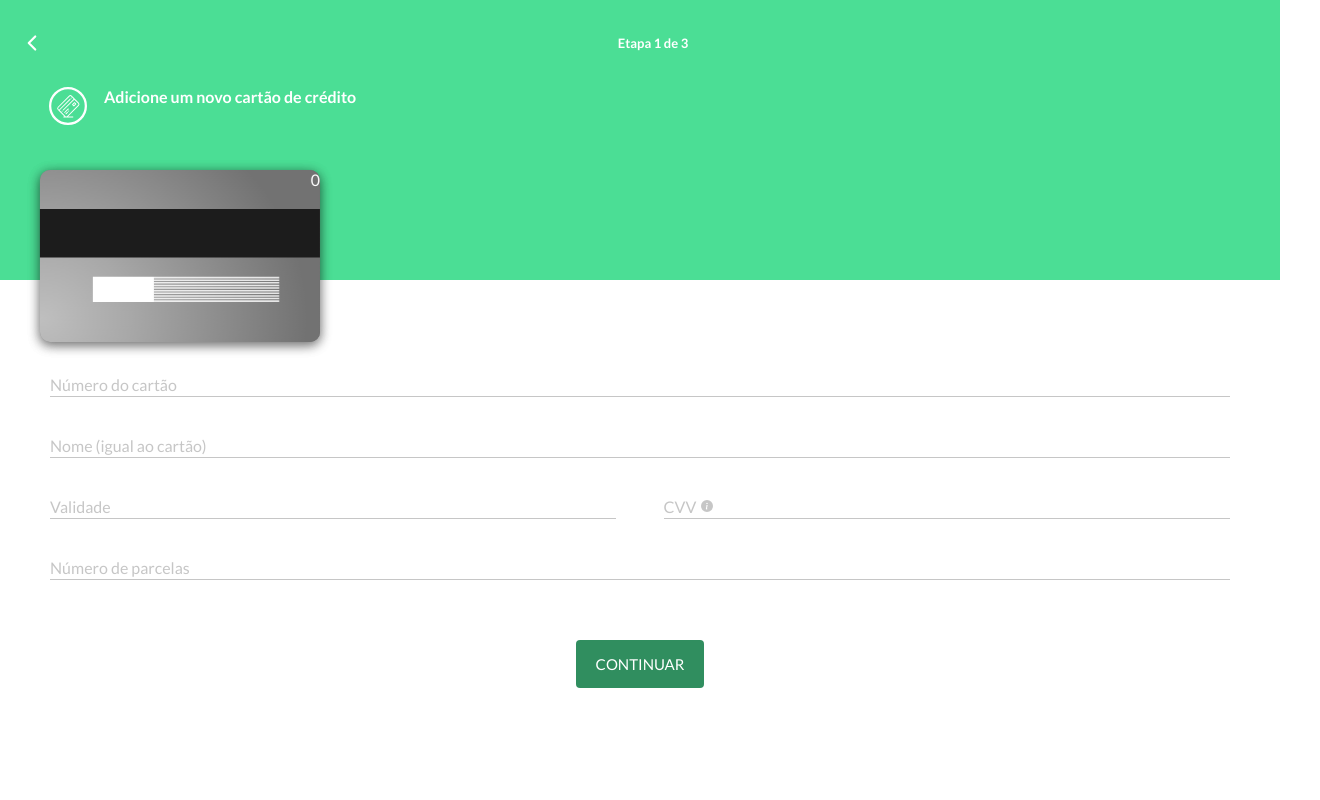
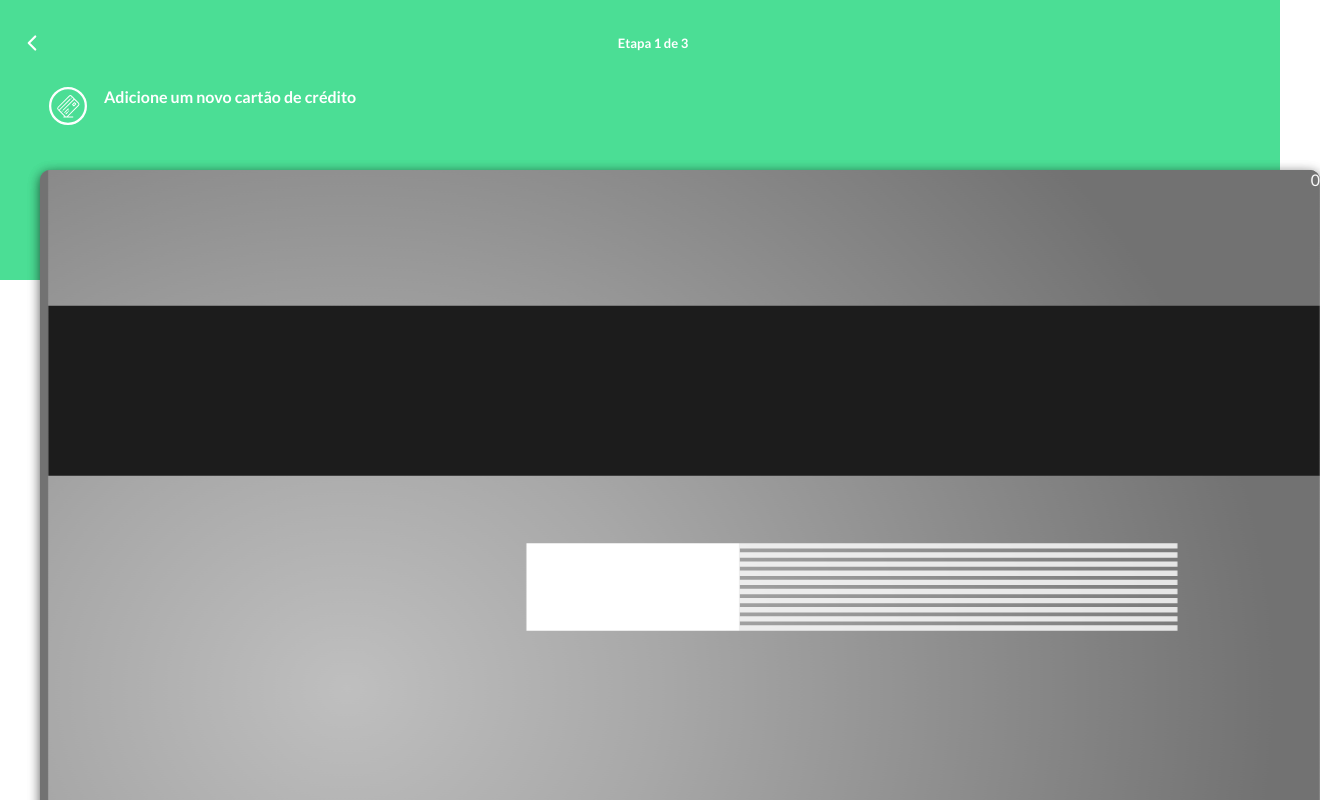
Before and after one commit to brunoJSX/bexs-challenge, a React (Vite) app: page / in a window 1280 px wide. Shown: the top 800 px of the page, 1320 px wide, since content can reach past the window. Built offline with nearby package versions, Linux system fonts and the light colour scheme.

Commit message:
fix: fixed responsible layout of the CreditCard component

```diff
--- a/src/components/CreditCard/styles.ts
+++ b/src/components/CreditCard/styles.ts
@@ -11,6 +11,8 @@ type IContainerProps = {
 
 export const Container = styled.div<IContainerProps>`
   perspective: 1000px;
+  width: 100vw;
+  height: calc(100vw * 0.6142);
 
   > div {
     transition: transform 0.6s;
@@ -18,8 +20,8 @@ export const Container = styled.div<IContainerProps>`
     transform: ${({ side }) =>
     side === 'back' ? 'rotateY(180deg)' : 'rotateY(0deg)'};
 
-    width: 280px;
-    height: 171.98px;
+    width: 100%;
+    height: 100%;
     color: #ffffff;
   }
 `;
@@ -49,6 +51,8 @@ export const CardFrontContainer = styled.div<ICardProps>`
       #a8a8a8 33.7%,
       #727272 100%
     );
+  background-size: contain;
+  background-repeat: no-repeat;
 
   ${({ isDefinedBrand }) =>
     isDefinedBrand &&
@@ -108,6 +112,8 @@ export const CardBackContainer = styled.div<ICardProps>`
       #a8a8a8 33.7%,
       #727272 100%
     );
+  background-size: contain;
+  background-repeat: no-repeat;
 
   ${({ isDefinedBrand }) =>
     isDefinedBrand &&
```
